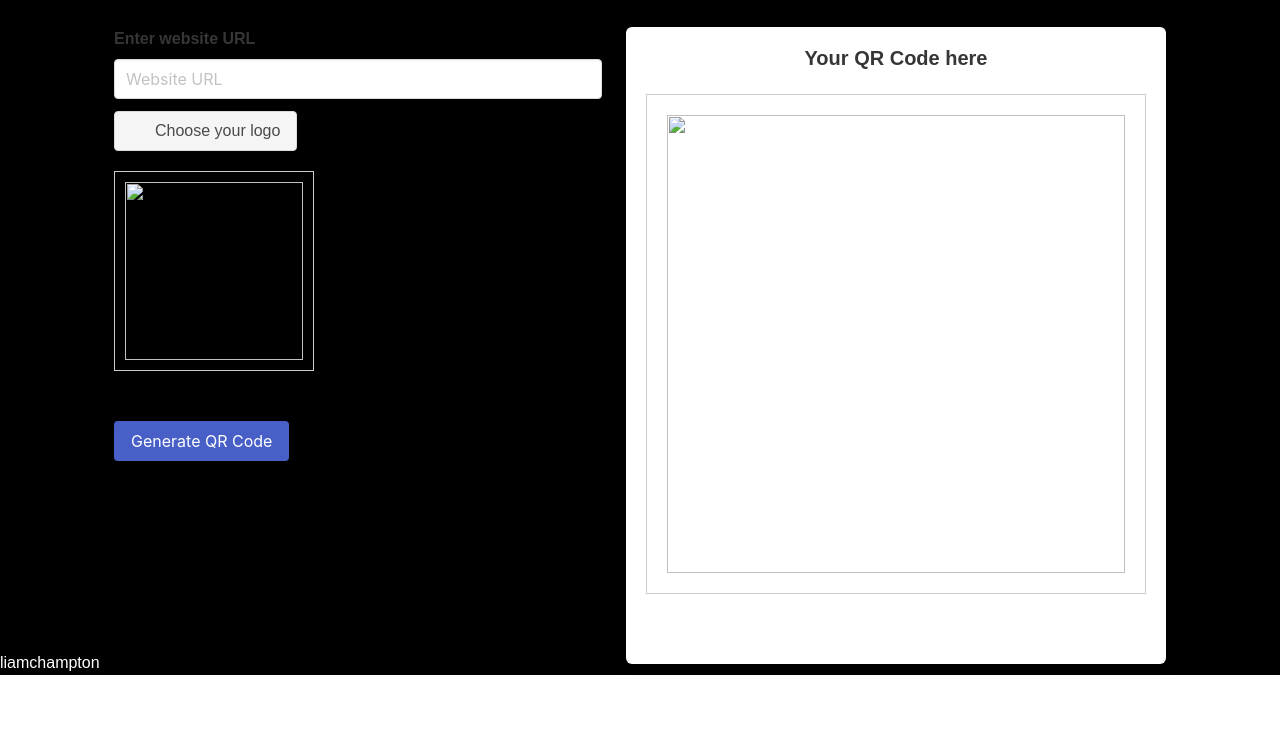
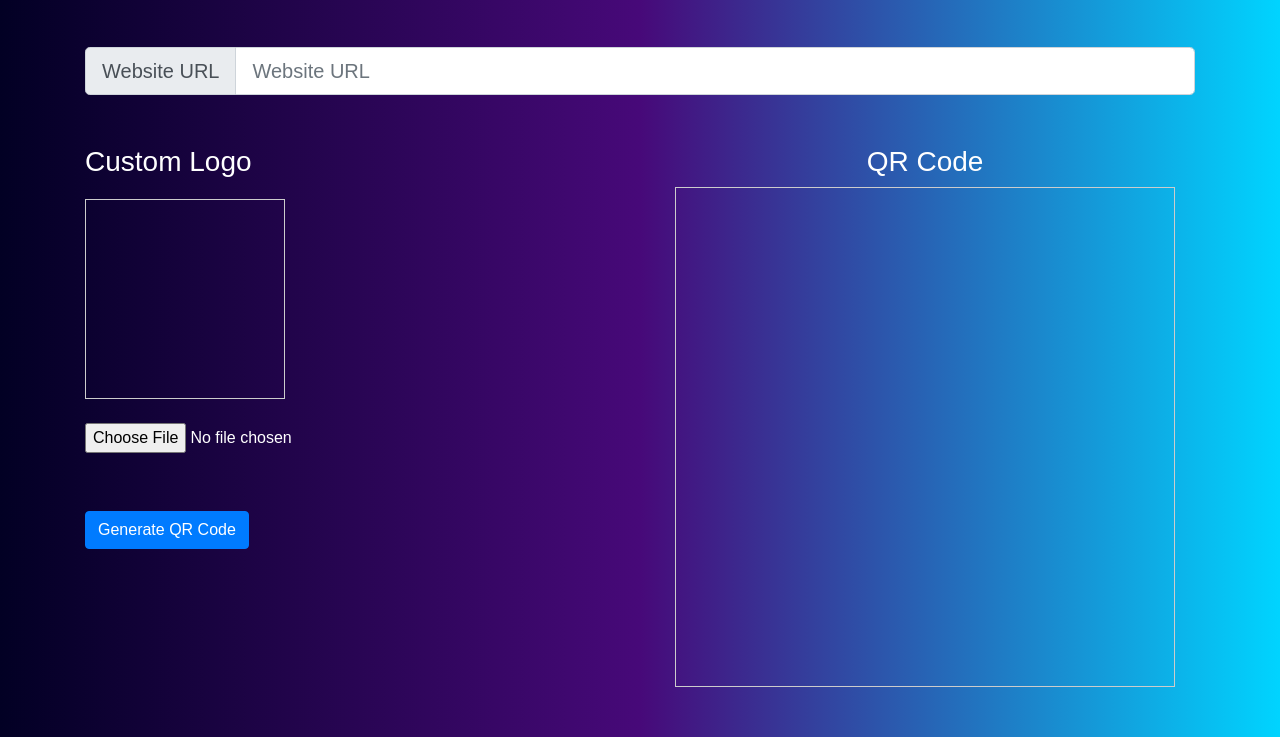
Before and after one commit to liamchampton/go-qr, a plain HTML site: page html/index.html in a window 1280 px wide. Shown: the part 149-886 px from the top of the page. Before the commit the page ends 825 px from the top, so only its background shows below. Drawn offline with nearby package versions, Linux system fonts and the light colour scheme; files that its build step writes are made by us from their sources.

Commit message:
add bootstrap styling

```diff
--- a/html/css/style.css
+++ b/html/css/style.css
@@ -1,5 +1,73 @@
+html * {
+    font-family: sans-serif;
+    color:white
+}
 body {
-    background-color:black;
-    font-family: arial;
-    color:white;
+    background-image: linear-gradient(to right, #020024, #470979, #00d4ff);;
+    height:100%;
 }
+
+img[src='']
+{
+  display: none;
+}
+
+.main-container {
+    height: 100vh;
+    width:100%;
+    padding:50px
+}
+
+.title-div {
+    width:800px;
+    margin: auto;
+    text-align: center;
+    padding: 20px;
+    font-family: sans-serif;
+}
+
+.main-column-div {
+    margin-top: 50px;
+}
+
+.logo-upload-div {
+    margin-top: 20px;
+    border: 1px solid #ccc;
+    padding: 10px;
+    height: 200px;
+    width: 200px;
+}
+
+.logo-image {
+    width: 100%;
+    height: 100%;
+    object-fit: contain;
+}
+
+.generate-button-div {
+    margin-top: 50px;
+}
+
+.parent-qr-code-div {
+    text-align:center;
+}
+
+.qr-code-title {
+    text-align: center;
+}
+
+.qr-code-div {
+    margin:auto;
+    margin: top 20px;
+    margin-bottom:50px;
+    padding: 20px;
+    border: 1px solid #ccc;
+    width: 500px;
+    height:500px;
+}
+
+.qr-image {
+    width:100%;
+    height:100%;
+    object-fit:contain;
+}
--- a/html/index.html
+++ b/html/index.html
@@ -1,56 +1,56 @@
 <!DOCTYPE html>
 <html lang="en">
+
 <head>
     <meta charset="utf8">
     <meta name="viewport" content="width=device-width, initial-scale=1.0">
-        <link rel="stylesheet" href="https://cdn.jsdelivr.net/npm/bulma@0.9.1/css/bulma.min.css">
     <link rel="stylesheet" href="html/css/style.css">
+    <link rel="stylesheet" href="https://stackpath.bootstrapcdn.com/bootstrap/4.4.1/css/bootstrap.min.css"
+        integrity="sha384-Vkoo8x4CGsO3+Hhxv8T/Q5PaXtkKtu6ug5TOeNV6gBiFeWPGFN9MuhOf23Q9Ifjh" crossorigin="anonymous">
 </head>
-    <body>
-    <!-- <body style="background-color:#f8f9fa; height:100%;"> -->
-        <div class="container" style="height: 100vh; width:100%; padding:50px">
-            <div style="width:800px;margin: auto; text-align: center;padding: 20px;">
-                <h1>Generate your own QR code</h1>
+
+<body class="body">
+    <div class="container main-container">
+        <div class="title-div">
+            <h1>QR Code Generator</h1>
         </div>
-
-            <div class="columns" style="margin-top: 50px;">
-                <div class="column">
-                    <div class="field">
-                        <label class="label">Enter website URL</label>
-                        <div class="control">
-                            <input class="input" type="text" id="url" placeholder="Website URL"/>
+        <div class="main-column-div">
+            <div class="row" style="padding-bottom:50px;">
+                <div class="col">
+                <div class="input-group input-group-lg">
+                    <div class="input-group-prepend">
+                        <span class="input-group-text" id="inputGroup-sizing-lg">Website URL</span>
                     </div>
-                    </div>
-                    <div class="file">
-                        <label class="file-label">
-                            <input class="file-input" type="file" name="logo" id="logo" accept="image/png">
-                                <span class="file-cta">
-                                    <span class="file-icon">
-                                        <i class="fas fa-upload"></i>
-                                    </span>
-                                    <span class="file-label">
-                                        Choose your logo
-                                    </span>
-                                </span>
-                        </label>
-                    </div>
-                    <div style="margin-top: 20px;border: 1px solid #ccc;padding: 10px;height: 200px; width: 200px;">
-                        <img src="" id="imgLogo" style="width: 100%; height: 100%; object-fit: contain;"/>
-                    </div>
-                    <div class="field is-grouped" style="margin-top: 50px">
-                        <div class="control">
-                            <button class="button is-link btnGenerate">Generate QR Code</button>
+                    <input type="text" class="form-control" id="url" placeholder="Website URL">
                 </div>
                 </div>
             </div>
-                <div class="column">
-                    <div class="box" style="text-align:center;">
-                        <p class="title is-5">Your QR Code here</p>
-                        <div style="margin:auto; margin: top 20px; margin-bottom:50px; padding: 20px; border: 1px solid #ccc; width: 500px; height:500px;">
-                            <img id="qrcode" style="height:100%; width:100%; object-fit:contain;" src="">
+
+            <div class="row">
+                <div class="col">
+                    <h3>Custom Logo</h3>
+                    <div class="logo-upload-div">
+                        <img class="logo-image" src="" id="imgLogo"/>
+                    </div>
+                    <div class="file">
+                        <br />
+                        <label class="file-label">
+                            <input class="file-input" type="file" name="logo" id="logo" accept="image/png">
+                        </label>
+                    </div>
+                    <div class="field is-grouped generate-button-div">
+                        <div class="control">
+                            <button class="btn btn-primary btnGenerate">Generate QR Code</button>
+                        </div>
                     </div>
                 </div>
 
+                <div class="col">
+                    <h3 class="qr-code-title">QR Code</h3>
+                    <div class="qr-code-div">
+                        <img class="qr-image" id="qrcode" src="">
+                    </div>
+                </div>
             </div>
         </div>
     </div>
@@ -59,9 +59,9 @@
     <script type="text/javascript">
         var imageData = "", logoFileName = ""; baseurl = "http://localhost:8080/"; gStillRequesting = false;
 
-            $(document).ready(function(){
-                $(".btnGenerate").click(function() {
-                    if(gStillRequesting) {
+        $(document).ready(function () {
+            $(".btnGenerate").click(function () {
+                if (gStillRequesting) {
                     return;
                 }
 
@@ -78,14 +78,14 @@
 
                 gStillRequesting = true;
                 var result = initiateRequestQRCode(requestQRCode);
-                    result.then(function(res) {
-                        if(res.status=="ok") {
-                            $("#qrcode").attr("src",baseurl+"html/qr_codes/"+res.result.fname);
+                result.then(function (res) {
+                    if (res.status == "ok") {
+                        $("#qrcode").attr("src", baseurl + "html/qr_codes/" + res.result.fname);
                     }
                 });
             });
 
-                $("#logo").change(function() {
+            $("#logo").change(function () {
                 openLogoFile();
             });
 
@@ -95,22 +95,22 @@
                 const reader = new FileReader();
                 logoFileName = file.name;
 
-                    reader.addEventListener("load", function() {
+                reader.addEventListener("load", function () {
                     preview.src = reader.result;
                     imageData = reader.result;
                 }, false);
 
-                    if(file) {
+                if (file) {
                     reader.readAsDataURL(file);
                 }
             }
 
             async function initiateRequestQRCode(runFunc) {
                 var result = await runFunc();
-                    if (result.status==="ok") {
-                        return {status:"ok", result:result.qrcode}
+                if (result.status === "ok") {
+                    return { status: "ok", result: result.qrcode }
                 } else {
-                        return {status:"error", result:"error"}
+                    return { status: "error", result: "error" }
                 }
             }
 
@@ -123,30 +123,30 @@
 
                 return new Promise(resolve => {
                     $.ajax({
-                            url:baseurl+url,
-                            type:"POST",
-                            data:formData,
-                            dataType:"json",
-                            processData:false,
-                            contentType:false,
+                        url: baseurl + url,
+                        type: "POST",
+                        data: formData,
+                        dataType: "json",
+                        processData: false,
+                        contentType: false,
                     })
-                        .done(function(fname) {
+                        .done(function (fname) {
                             gStillRequesting = false;
-                            if(fname == "") {
-                                resolve({status:"error", message:"Error while generating QR Code", qrcode:""});
+                            if (fname == "") {
+                                resolve({ status: "error", message: "Error while generating QR Code", qrcode: "" });
                             } else {
-                                resolve({status:"ok", message:"QR Code has been generated", qrcode:fname});
+                                resolve({ status: "ok", message: "QR Code has been generated", qrcode: fname });
                             }
                         })
-                        .fail(function(xhr, textStatus) {
+                        .fail(function (xhr, textStatus) {
                             gStillRequesting = false;
                             console.log("Got error while processing request");
-                            resolve({status:"error", message:"Got error while processing request", qrcode:""});
+                            resolve({ status: "error", message: "Got error while processing request", qrcode: "" });
                         })
                 });
             }
         });
     </script>
 </body>
-    <footer>liamchampton</footer>
+
 </html>
```
Lines whose indentation alone changed are shown as unchanged.
